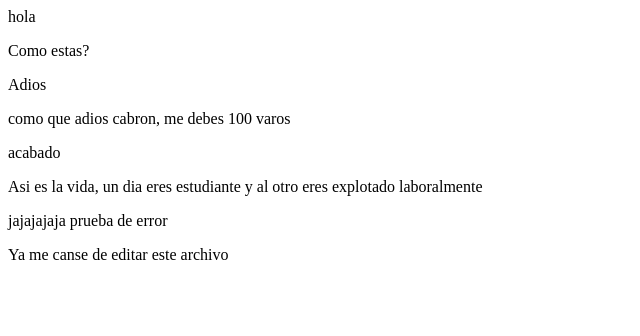
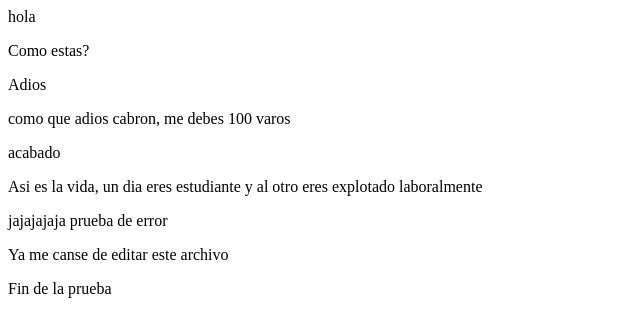
Before and after one commit to SylarJr/Prueba-equipo, a plain HTML site: page Index.html in a window 1280 px wide. Shown: the whole page, without its empty margins (0-640 px from the left). Drawn offline with Linux system fonts and the light colour scheme.

Commit message:
Casi se acaba

```diff
--- a/Index.html
+++ b/Index.html
@@ -9,5 +9,8 @@
         jajajajaja
         prueba de error
         <p>Ya me canse de editar este archivo</p>
+
+
+        <p>Fin de la prueba</p>
     </body>
 </html>
```
